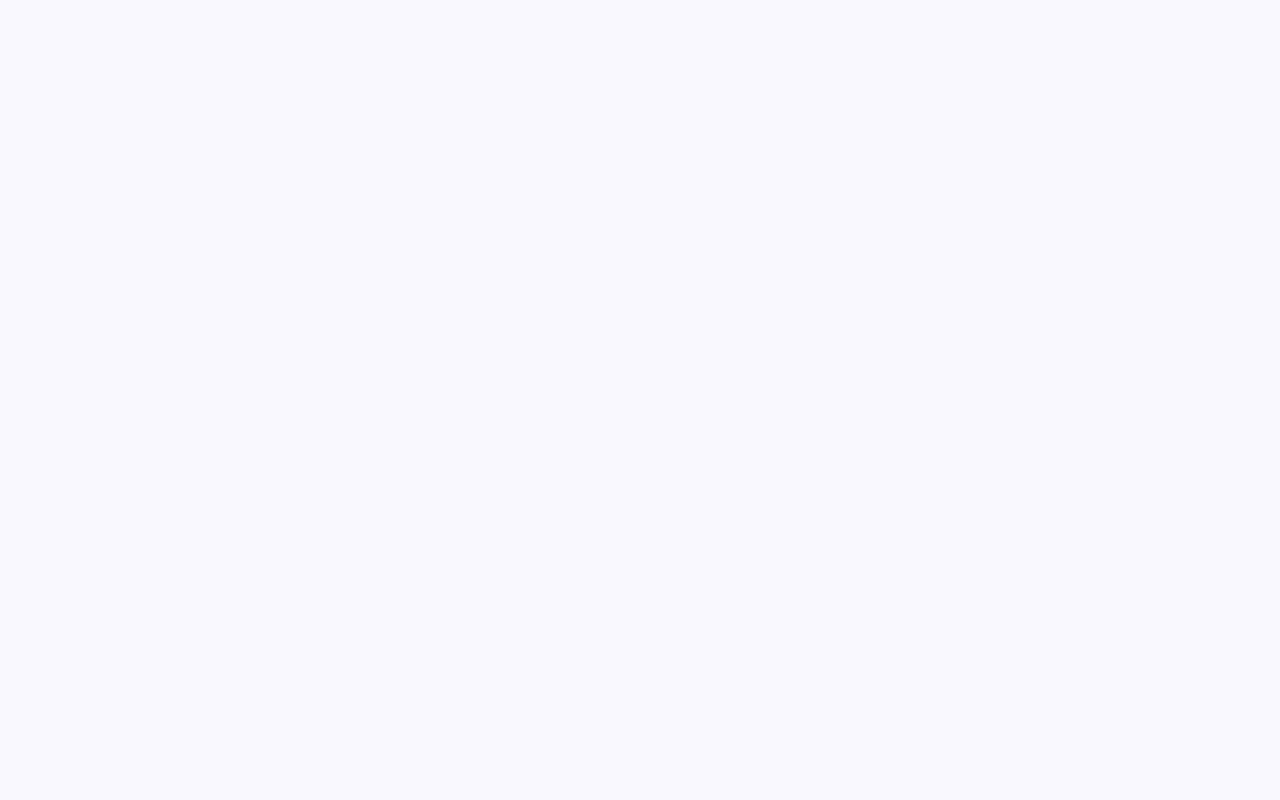
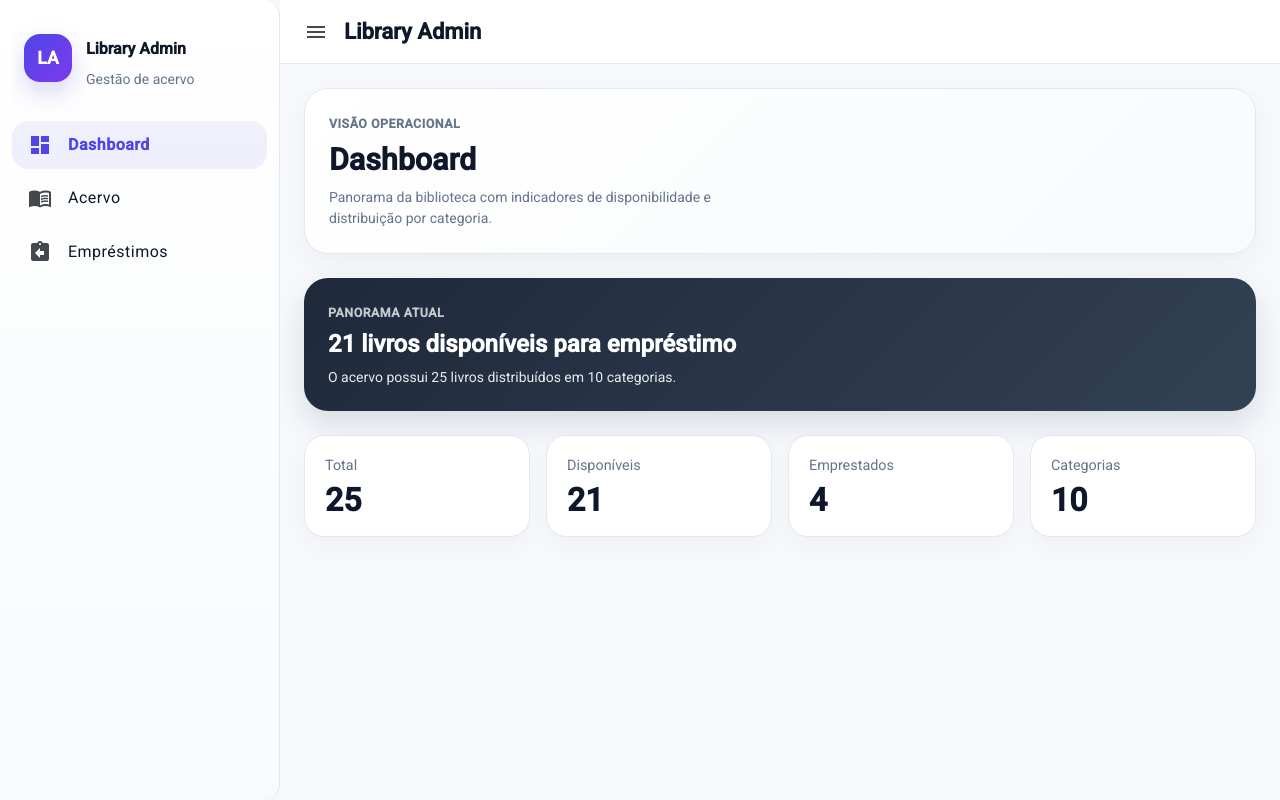
Before and after one commit to nayannelbatista/angular-fiap-course, an Angular app: page /dashboard in a window 1280 px wide. Before the commit this address led to /. Built offline with nearby package versions, Linux system fonts and the light colour scheme.

Commit message:
feat: add dashboard with shared books state

```diff
--- a/src/app/app.routes.ts
+++ b/src/app/app.routes.ts
@@ -1,14 +1,16 @@
 import { Routes } from '@angular/router';
 import { Shell } from './shell/shell';
 import { BookListPage } from './books/book-list-page/book-list-page';
+import { Dashboard } from './dashboard/dashboard/dashboard';
 
 export const routes: Routes = [
   {
     path: '',
     component: Shell,
     children: [
-      { path: '', redirectTo: 'books', pathMatch: 'full' },
+      { path: '', redirectTo: 'dashboard', pathMatch: 'full' },
       { path: 'books', component: BookListPage },
+      { path: 'dashboard', component: Dashboard },
     ],
   }
 ];
--- /dev/null
+++ b/src/app/books/books-state.ts
@@ -0,0 +1,17 @@
+import { inject, Injectable, signal } from '@angular/core';
+import { Book } from './book';
+import { BooksService } from './books.service';
+
+@Injectable({
+  providedIn: 'root',
+})
+export class BooksState {
+  private booksService = inject(BooksService);
+
+  readonly books = signal<Book[]>([]);
+
+  loadBooks() {
+    const books = this.booksService.getAllBooks();
+    this.books.set(books);
+  }
+}
--- /dev/null
+++ b/src/app/dashboard/dashboard/dashboard.html
@@ -0,0 +1,45 @@
+<section class="dashboard-page">
+  <section class="dashboard-hero">
+    <div class="hero-content">
+      <span class="eyebrow">Visão operacional</span>
+      <h1>Dashboard</h1>
+      <p>
+        Panorama da biblioteca com indicadores de disponibilidade e
+        distribuição por categoria.
+      </p>
+    </div>
+  </section>
+
+  <section class="hero-card">
+    <div>
+      <span class="eyebrow">Panorama atual</span>
+      <h2>{{ availableBooks }} livros disponíveis para empréstimo</h2>
+      <p>
+        O acervo possui {{ totalBooks }} livros distribuídos em
+        {{ categoriesCount }} categorias.
+      </p>
+    </div>
+  </section>
+
+  <section class="kpi-grid">
+    <article class="kpi-card">
+      <span>Total</span>
+      <strong>{{ totalBooks }}</strong>
+    </article>
+
+    <article class="kpi-card">
+      <span>Disponíveis</span>
+      <strong>{{ availableBooks }}</strong>
+    </article>
+
+    <article class="kpi-card">
+      <span>Emprestados</span>
+      <strong>{{ loanedBooks }}</strong>
+    </article>
+
+    <article class="kpi-card">
+      <span>Categorias</span>
+      <strong>{{ categoriesCount }}</strong>
+    </article>
+  </section>
+</section>
--- /dev/null
+++ b/src/app/dashboard/dashboard/dashboard.scss
@@ -0,0 +1,269 @@
+:host {
+  display: block;
+}
+
+.dashboard-page {
+  display: grid;
+  gap: 1.5rem;
+}
+
+.dashboard-hero {
+  display: flex;
+  justify-content: space-between;
+  align-items: stretch;
+  gap: 1rem;
+  padding: 1.5rem;
+  border-radius: 24px;
+  background: linear-gradient(135deg, #ffffff, #f8fafc);
+  border: 1px solid #e2e8f0;
+  box-shadow: 0 10px 24px rgba(15, 23, 42, 0.04);
+}
+
+.hero-content {
+  max-width: 56ch;
+}
+
+.hero-content h1 {
+  margin: 0;
+  font-size: 1.9rem;
+  line-height: 1.1;
+  color: #0f172a;
+}
+
+.hero-content p {
+  margin: 0.65rem 0 0;
+  color: #64748b;
+  line-height: 1.5;
+}
+
+.eyebrow {
+  display: inline-block;
+  margin-bottom: 0.55rem;
+  font-size: 0.78rem;
+  font-weight: 600;
+  letter-spacing: 0.04em;
+  text-transform: uppercase;
+  color: #64748b;
+}
+
+.hero-summary {
+  display: grid;
+  grid-template-columns: repeat(2, minmax(120px, 1fr));
+  gap: 0.75rem;
+  min-width: 280px;
+}
+
+.hero-summary-item {
+  display: grid;
+  gap: 0.3rem;
+  align-content: center;
+  padding: 1rem;
+  border-radius: 18px;
+  background: #f8fafc;
+  border: 1px solid #e2e8f0;
+}
+
+.hero-summary-item span {
+  color: #64748b;
+  font-size: 0.85rem;
+}
+
+.hero-summary-item strong {
+  color: #0f172a;
+  font-size: 1.5rem;
+  line-height: 1;
+}
+
+.hero-card {
+  display: flex;
+  justify-content: space-between;
+  align-items: center;
+  gap: 1rem;
+  padding: 1.5rem;
+  border-radius: 24px;
+  background: linear-gradient(135deg, #1e293b, #334155);
+  color: white;
+  box-shadow: 0 14px 30px rgba(15, 23, 42, 0.12);
+}
+
+.hero-card .eyebrow {
+  color: rgba(255, 255, 255, 0.75);
+  margin-bottom: 0.45rem;
+}
+
+.hero-card h2 {
+  margin: 0 0 0.5rem;
+  font-size: 1.5rem;
+  line-height: 1.2;
+}
+
+.hero-card p {
+  margin: 0;
+  max-width: 48ch;
+  opacity: 0.9;
+}
+
+.kpi-grid {
+  display: grid;
+  grid-template-columns: repeat(4, 1fr);
+  gap: 1rem;
+}
+
+.kpi-card {
+  padding: 1.25rem;
+  border: 1px solid #e2e8f0;
+  border-radius: 20px;
+  background: white;
+  box-shadow: 0 8px 22px rgba(15, 23, 42, 0.03);
+}
+
+.kpi-card span {
+  display: block;
+  color: #64748b;
+  margin-bottom: 0.5rem;
+  font-size: 0.9rem;
+}
+
+.kpi-card strong {
+  font-size: 2rem;
+  line-height: 1;
+  color: #0f172a;
+}
+
+.dashboard-grid {
+  display: grid;
+  grid-template-columns: 1.5fr 1fr;
+  gap: 1rem;
+}
+
+.chart-card {
+  padding: 1rem;
+  border-radius: 20px;
+  background: white;
+  box-shadow: 0 8px 22px rgba(15, 23, 42, 0.03);
+}
+
+.chart-card h3 {
+  margin: 0 0 1rem;
+  color: #0f172a;
+}
+
+.bars {
+  display: grid;
+  gap: 1rem;
+}
+
+.bar-row {
+  display: grid;
+  gap: 0.4rem;
+}
+
+.bar-label {
+  display: flex;
+  justify-content: space-between;
+  gap: 1rem;
+  color: #334155;
+  font-size: 0.92rem;
+}
+
+.bar-track {
+  height: 12px;
+  border-radius: 999px;
+  background: #e2e8f0;
+  overflow: hidden;
+}
+
+.bar-fill {
+  height: 100%;
+  border-radius: 999px;
+  background: linear-gradient(90deg, #4f46e5, #7c3aed);
+}
+
+.donut-wrapper {
+  display: grid;
+  justify-items: center;
+  gap: 1rem;
+  padding-block: 1rem;
+}
+
+.donut-chart {
+  width: 180px;
+  height: 180px;
+  border-radius: 50%;
+  display: grid;
+  place-items: center;
+}
+
+.donut-center {
+  width: 110px;
+  height: 110px;
+  border-radius: 50%;
+  background: white;
+  display: grid;
+  place-items: center;
+  font-size: 1.5rem;
+  font-weight: 700;
+  color: #0f172a;
+}
+
+.legend {
+  display: grid;
+  gap: 0.5rem;
+  color: #334155;
+}
+
+.dot {
+  display: inline-block;
+  width: 10px;
+  height: 10px;
+  border-radius: 50%;
+  margin-right: 0.5rem;
+}
+
+.dot.available {
+  background: #4f46e5;
+}
+
+.dot.loaned {
+  background: #cbd5e1;
+}
+
+@media (max-width: 1024px) {
+  .kpi-grid {
+    grid-template-columns: repeat(2, 1fr);
+  }
+
+  .dashboard-grid {
+    grid-template-columns: 1fr;
+  }
+
+  .dashboard-hero {
+    grid-template-columns: 1fr;
+    display: grid;
+  }
+
+  .hero-summary {
+    grid-template-columns: repeat(2, 1fr);
+    min-width: unset;
+  }
+
+  .hero-card {
+    flex-direction: column;
+    align-items: flex-start;
+  }
+}
+
+@media (max-width: 640px) {
+  .kpi-grid,
+  .hero-summary {
+    grid-template-columns: 1fr;
+  }
+
+  .hero-content h1 {
+    font-size: 1.6rem;
+  }
+
+  .hero-card h2 {
+    font-size: 1.3rem;
+  }
+}
--- /dev/null
+++ b/src/app/dashboard/dashboard/dashboard.ts
@@ -0,0 +1,36 @@
+import { Component, inject, OnInit } from '@angular/core';
+import { BooksState } from '../../books/books-state';
+
+@Component({
+  selector: 'app-dashboard',
+  imports: [],
+  templateUrl: './dashboard.html',
+  styleUrl: './dashboard.scss',
+})
+export class Dashboard implements OnInit{
+  readonly booksState = inject(BooksState);
+
+  ngOnInit() {
+    this.booksState.loadBooks();
+  }
+
+  get books() {
+    return this.booksState.books();
+  }
+
+  get totalBooks(): number {
+    return this.books.length;
+  }
+
+  get categoriesCount(): number {
+    return new Set(this.books.map((b) => b.category)).size;
+  }
+
+  get availableBooks(): number {
+    return this.books.filter((b) => b.available).length;
+  }
+
+  get loanedBooks(): number {
+    return this.books.filter((b) => !b.available).length;
+  }
+}
--- a/src/app/shell/shell.html
+++ b/src/app/shell/shell.html
@@ -9,7 +9,7 @@
     </div>
 
     <mat-nav-list>
-        <a mat-list-item>
+        <a mat-list-item routerLink="/dashboard" routerLinkActive="active-link">
           <mat-icon matListItemIcon>dashboard</mat-icon>
           <span matListItemTitle>Dashboard</span>
         </a>
```
Also changed, not shown: 2 other files (tests, documents, lock files or other folders).
